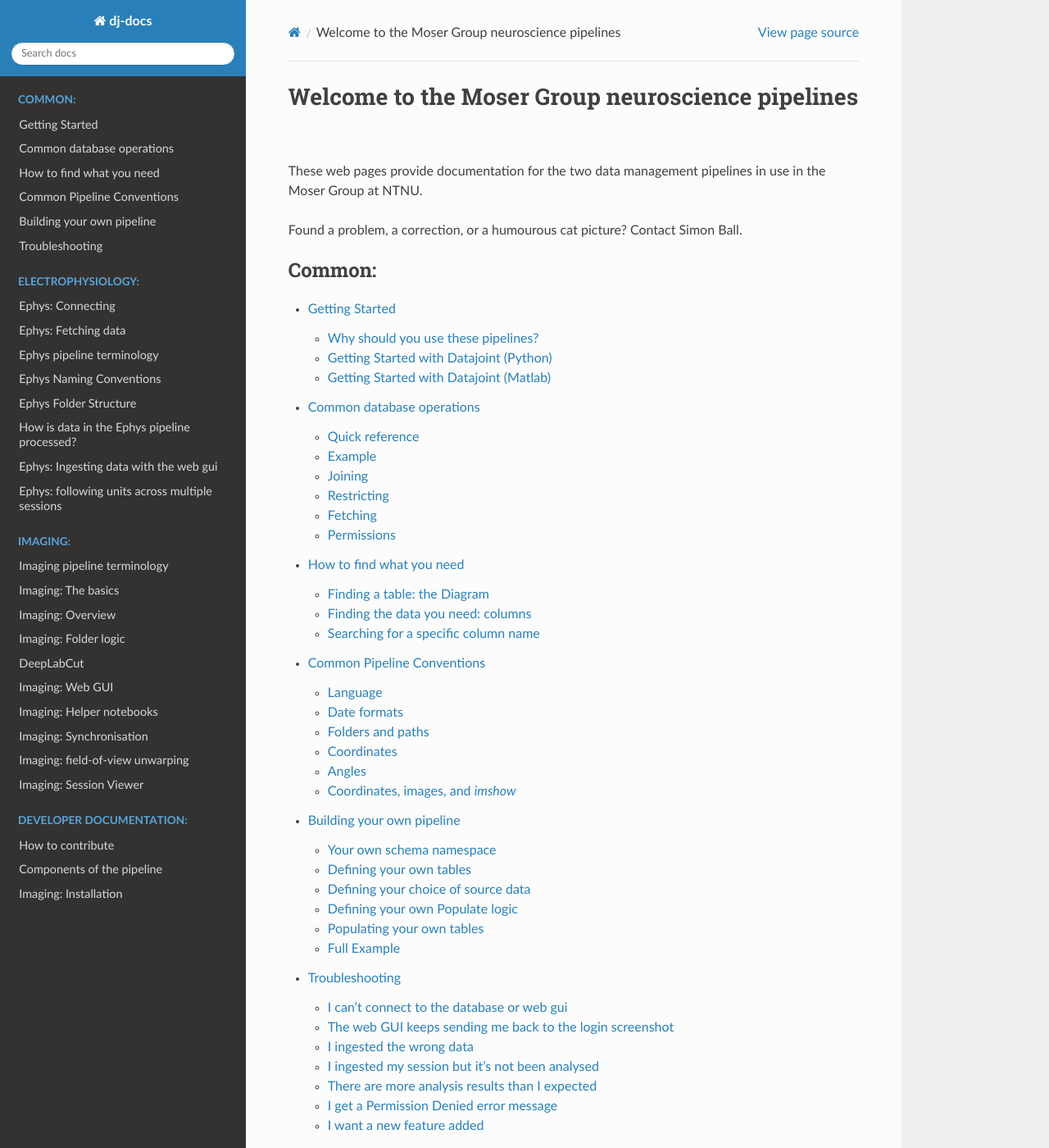
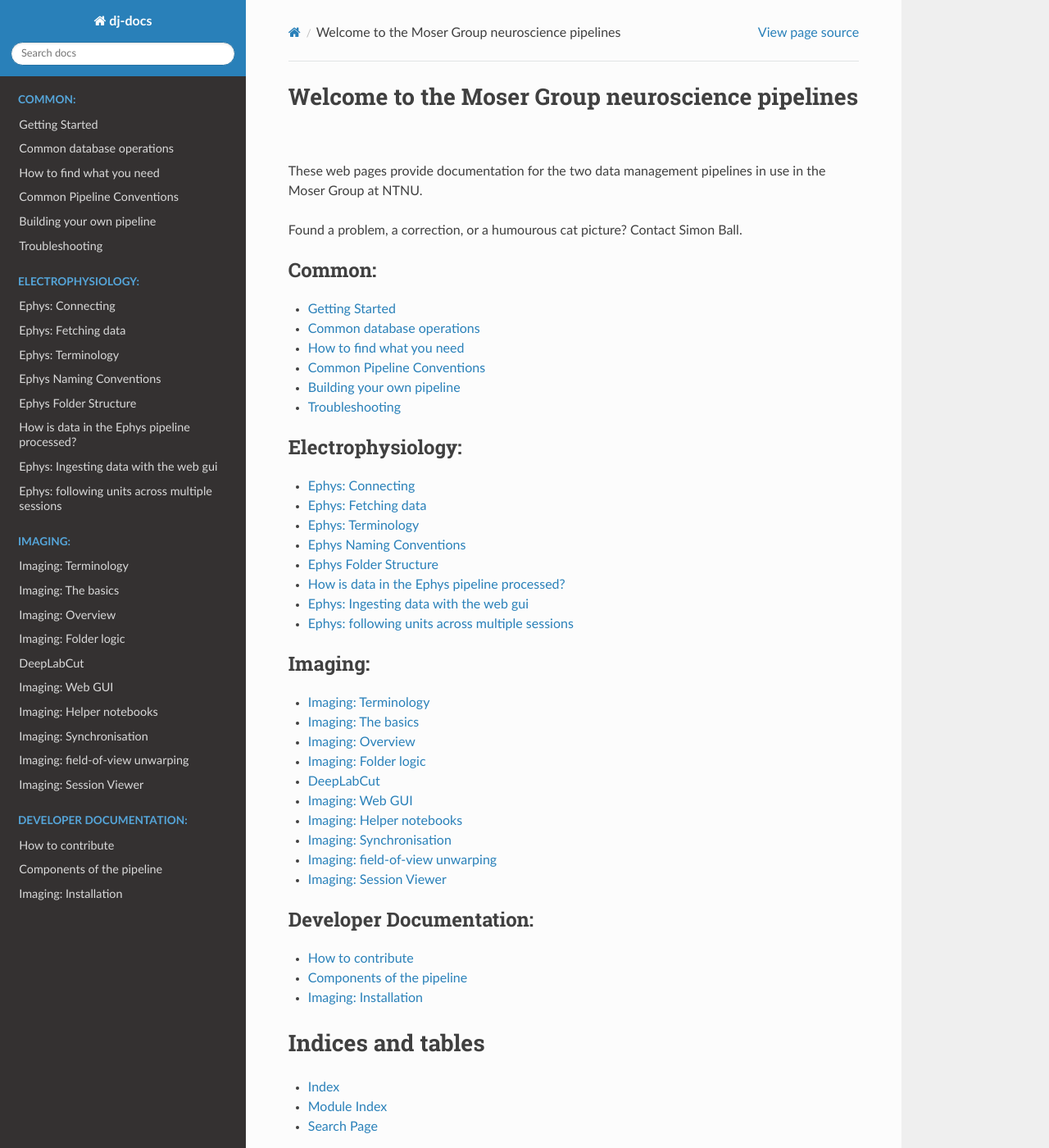
Before and after one commit to kavli-ntnu/dj-docs, a Sphinx documentation site: the page built from docs/index.rst, in a window 1280 px wide and 1400 px high. Shown: the whole window at 82% size. Built offline with Sphinx 7.4.7 and the Read the Docs theme 2.0.0, drawn with Linux system fonts in a browser that asks for light colours; some of the changed text lies outside the part shown.

```diff
--- a/docs/ephys/terminology.rst
+++ b/docs/ephys/terminology.rst
@@ -1,7 +1,7 @@
 .. _Ephys Terminology:
 
 ======================================
-Ephys pipeline terminology
+Ephys: Terminology
 ======================================
 
 
--- a/docs/imaging/terminology.rst
+++ b/docs/imaging/terminology.rst
@@ -1,5 +1,5 @@
 ======================================
-Imaging pipeline terminology
+Imaging: Terminology
 ======================================
 
 .. _Imaging Terminology:
```
Also changed, not shown: docs/index.rst (+4 -4 lines).
